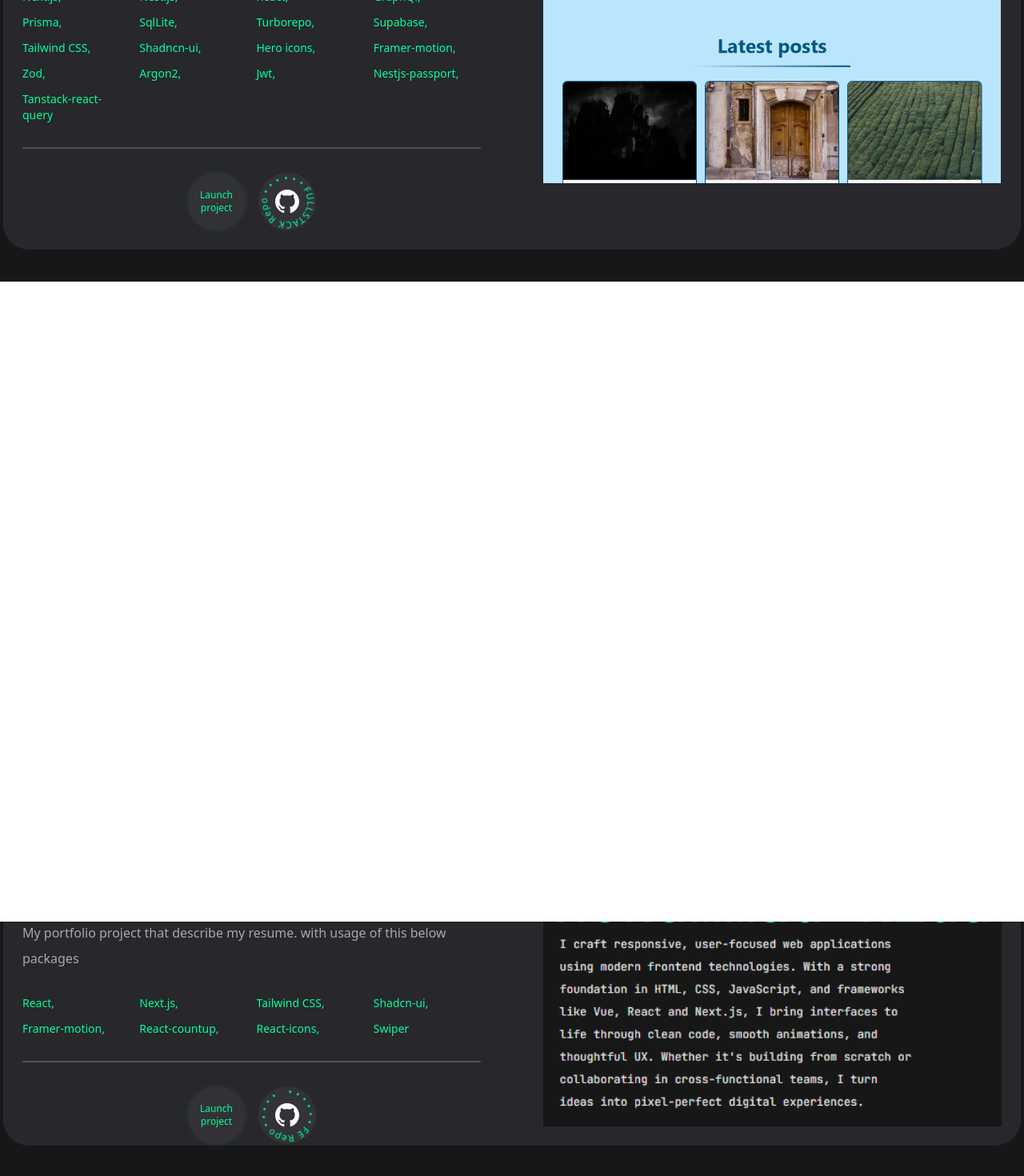
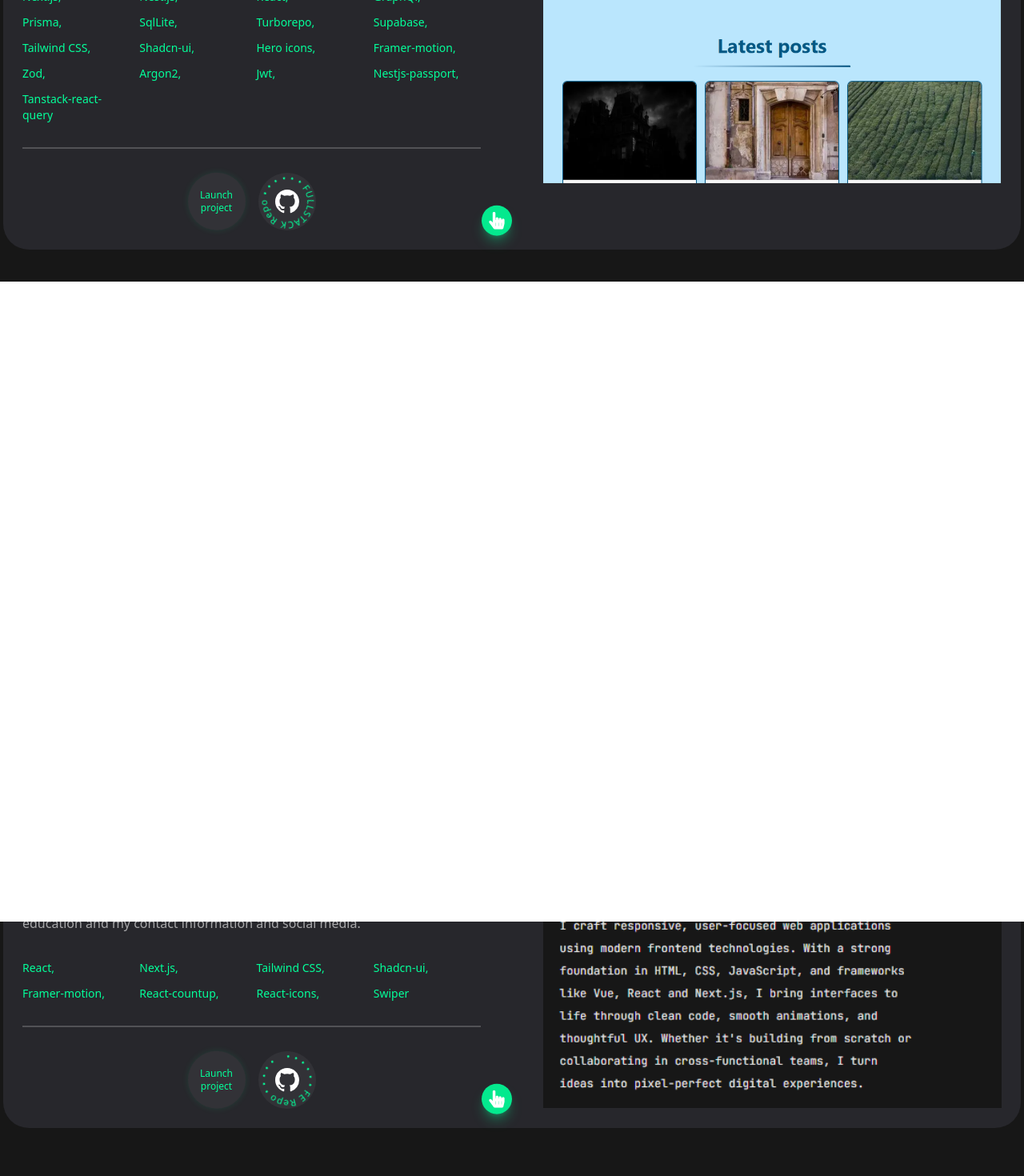
Before and after one commit to mohammadrida990/rida-portfolio, a Next.js app: page /work in a window 1280 px wide. Shown: the part 448-1918 px from the top of the page at 80% size. After the commit the page ends 1894 px from the top, so only its background shows below. Built offline with nearby package versions, Linux system fonts and the light colour scheme.

Commit message:
add details popup with animation

```diff
--- a/app/work/page.tsx
+++ b/app/work/page.tsx
@@ -1,11 +1,39 @@
 "use client";
 
 import CircleAnimation from "@/components/CircleAimation";
+import DetailsPopup from "@/components/DetailsPopup";
 import { motion } from "framer-motion";
 import Image from "next/image";
 import Link from "next/link";
+import { useState } from "react";
 import { BsArrowUpRight } from "react-icons/bs";
+import { FaHandPointer } from "react-icons/fa";
 import "swiper/css";
+
+export type Project = {
+  num: string;
+  name: string;
+  category: string;
+  description: string;
+  stack: {
+    name: string;
+  }[];
+  fe: {
+    name: string;
+  }[];
+  be?: {
+    name: string;
+  }[];
+  others: {
+    name: string;
+  }[];
+  image: string;
+  live: string;
+  github1: string;
+  github2?: string;
+};
+
+type Projects = Project[];
 
 const projects = [
   {
@@ -13,7 +41,7 @@ const projects = [
     name: "Blog system",
     category: "fullstack",
     description:
-      "A project act as blog system to add posts and allow users to interact with it. with usage of this below packages",
+      "A project act as blog system that shows posts, comments, likes and manage your post lists after authentication",
     stack: [
       { name: "Next.js" },
       { name: "Nest.js" },
@@ -24,7 +52,7 @@ const projects = [
       { name: "Turborepo" },
       { name: "Supabase" },
       { name: "Tailwind CSS" },
-      { name: "Shadncn-ui" },
+      { name: "Shadcn-ui" },
       { name: "Hero icons" },
       { name: "Framer-motion" },
       { name: "Zod" },
@@ -33,6 +61,27 @@ const projects = [
       { name: "Nestjs-passport" },
       { name: "Tanstack-react-query" },
     ],
+    fe: [
+      { name: "Next.js" },
+      { name: "React" },
+      ,
+      { name: "Tailwind CSS" },
+      { name: "Shadcn-ui" },
+      { name: "Hero icons" },
+      { name: "Framer-motion" },
+      { name: "Zod" },
+      { name: "Tanstack-react-query" },
+    ],
+    be: [
+      { name: "Nest.js" },
+      { name: "GraphQl" },
+      { name: "Prisma" },
+      { name: "SqlLite" },
+      { name: "Argon2" },
+      { name: "Jwt" },
+      { name: "Nestjs-passport" },
+    ],
+    others: [{ name: "Supabase" }, { name: "Turborepo" }],
     image: "/assets/blog.png",
     live: "https://blog-system-pi.vercel.app/",
     github1: "https://github.com/mohammadrida990/blog-system",
@@ -42,17 +91,25 @@ const projects = [
     name: "E-commerce",
     category: "fullstack",
     description:
-      "Small ecommerce project to buy products online. with usage of this below packages",
+      "Small ecommerce project that shows some products, select products, add to cart and checkout",
     stack: [
       { name: "Next.js" },
       { name: "Nest.js" },
       { name: "Tailwind CSS" },
-      { name: "Shadncn-ui" },
+      { name: "Shadcn-ui" },
       { name: "Hero icons" },
       { name: "PostgreSQL" },
       { name: "Stripe" },
       { name: "Zustand" },
     ],
+    fe: [
+      { name: "Next.js" },
+      { name: "Tailwind CSS" },
+      { name: "Shadcn-ui" },
+      { name: "Hero icons" },
+    ],
+    be: [{ name: "Nest.js" }, { name: "PostgreSQL" }],
+    others: [{ name: "Stripe" }],
     image: "/assets/eccomerce.png",
     live: "",
     github1: "https://github.com/mohammadrida990/eccomerce_frontend",
@@ -63,7 +120,7 @@ const projects = [
     name: "Rida Portfolio",
     category: "frontend",
     description:
-      "My portfolio project that describe my resume. with usage of this below packages",
+      "My portfolio project that describe my resume with skills, experience education and my contact information and social media.",
     stack: [
       { name: "React" },
       { name: "Next.js" },
@@ -74,11 +131,21 @@ const projects = [
       { name: "React-icons" },
       { name: "Swiper" },
     ],
+    fe: [
+      { name: "React" },
+      { name: "Next.js" },
+      { name: "Tailwind CSS" },
+      { name: "Shadcn-ui" },
+      { name: "Framer-motion" },
+      { name: "React-countup" },
+      { name: "React-icons" },
+    ],
+    others: [{ name: "Swiper" }],
     image: "/assets/porfolio.png",
     live: "https://rida-portfolio-five.vercel.app/",
     github1: "https://github.com/mohammadrida990/rida-portfolio",
   },
-];
+] as Projects;
 
 const leftToRight = {
   hidden: { opacity: 0, x: -100 },
@@ -99,6 +166,7 @@ const rightToLeft = {
 };
 
 const Work = () => {
+  const [selectedProject, setSelectedProject] = useState<Project | null>(null);
   return (
     <motion.section
       initial={{ opacity: 0 }}
@@ -108,14 +176,29 @@ const Work = () => {
       }}
       className="min-h-[80vh] flex flex-col justify-center py-3 xl:px-0"
     >
+      <DetailsPopup
+        selectedProject={selectedProject}
+        setSelectedProject={setSelectedProject}
+      />
       <div className="container mx-auto">
         <motion.div
           variants={leftToRight}
           initial="hidden"
           whileInView="visible"
           viewport={{ once: false, amount: 0.3 }}
-          className="flex flex-col xl:flex-row xl:gap-[30px] bg-[#27272c] rounded-4xl my-6 items-center"
+          className="relative group flex flex-col xl:flex-row xl:gap-[30px] bg-[#27272c] rounded-4xl my-6 items-center"
         >
+          <motion.div
+            onClick={() => setSelectedProject(projects[0])}
+            initial={{ y: 0 }}
+            animate={{ y: [0, -5, 0] }}
+            transition={{ duration: 1.8, repeat: Infinity, ease: "easeInOut" }}
+            className="absolute bottom-4 right-4 xl:right-1/2 bg-accent/90 p-2 rounded-full shadow-lg shadow-accent/30 text-white cursor-pointer"
+            title="Click to see details"
+          >
+            <FaHandPointer size={22} />
+          </motion.div>
+
           <div className="w-full order-2 xl:order-none xl:justify-between xl:w-[50%] xl:min-h-[460px] flex flex-col">
             <div className="flex flex-col gap-[30px] h-[50%] px-6 pb-6">
               <div className="text-8xl font-extrabold text-outline-white leading-none text-transparent">
@@ -201,8 +284,22 @@ const Work = () => {
             initial="hidden"
             whileInView="visible"
             viewport={{ once: false, amount: 0.3 }}
-            className="flex flex-col xl:flex-row xl:gap-[30px] bg-[#27272c] rounded-4xl my-8 items-center"
+            className="relative group flex flex-col xl:flex-row xl:gap-[30px] bg-[#27272c] rounded-4xl my-6 items-center"
           >
+            <motion.div
+              onClick={() => setSelectedProject(projects[1])}
+              initial={{ y: 0 }}
+              animate={{ y: [0, -5, 0] }}
+              transition={{
+                duration: 1.8,
+                repeat: Infinity,
+                ease: "easeInOut",
+              }}
+              className="absolute bottom-4 right-4 xl:right-1/2 bg-accent/90 p-2 rounded-full shadow-lg shadow-accent/30 text-white cursor-pointer"
+              title="Click to see details"
+            >
+              <FaHandPointer size={22} />
+            </motion.div>
             <div className="w-full order-2 xl:order-none xl:justify-between xl:w-[50%] xl:h-[460px] flex flex-col">
               <div className="flex flex-col gap-[30px] h-[50%] px-6 pb-6">
                 <div className="text-8xl font-extrabold text-outline-white leading-none text-transparent">
@@ -283,9 +380,20 @@ const Work = () => {
           initial="hidden"
           whileInView="visible"
           viewport={{ once: false, amount: 0.3 }}
-          className="flex flex-col xl:flex-row xl:gap-[30px] bg-[#27272c] rounded-4xl my-8 items-center"
+          className="relative group flex flex-col xl:flex-row xl:gap-[30px] bg-[#27272c] rounded-4xl my-6 items-center"
         >
-          <div className="w-full order-2 xl:order-none xl:justify-between xl:w-[50%] xl:h-[460px] flex flex-col">
+          <motion.div
+            onClick={() => setSelectedProject(projects[2])}
+            initial={{ y: 0 }}
+            animate={{ y: [0, -5, 0] }}
+            transition={{ duration: 1.8, repeat: Infinity, ease: "easeInOut" }}
+            className="absolute bottom-4 right-4 xl:right-1/2 bg-accent/90 p-2 rounded-full shadow-lg shadow-accent/30 text-white cursor-pointer"
+            title="Click to see details"
+          >
+            <FaHandPointer size={22} />
+          </motion.div>
+
+          <div className="w-full order-2 xl:order-none xl:justify-between xl:w-[50%] xl:h-min-[460px] flex flex-col">
             <div className="flex flex-col gap-[30px] h-[50%] px-6 pb-6">
               <div className="text-8xl font-extrabold text-outline-white leading-none text-transparent">
                 {projects[2].num}
--- /dev/null
+++ b/components/DetailsPopup.tsx
@@ -0,0 +1,156 @@
+import { AnimatePresence, motion } from "framer-motion";
+import Link from "next/link";
+import React from "react";
+import Image from "next/image";
+import { Project } from "@/app/work/page";
+import { IoMdCloseCircleOutline } from "react-icons/io";
+
+type Props = {
+  selectedProject: Project | null;
+  setSelectedProject: (p: Project | null) => void;
+};
+
+const DetailsPopup = ({ selectedProject, setSelectedProject }: Props) => {
+  return (
+    <AnimatePresence>
+      {selectedProject && (
+        <motion.div
+          key="modal"
+          initial={{ opacity: 0 }}
+          animate={{ opacity: 1 }}
+          exit={{ opacity: 0 }}
+          transition={{ duration: 0.4, ease: "easeInOut" }}
+          className="fixed inset-0 z-50 bg-black/70 backdrop-blur-sm flex items-center justify-center px-4"
+          onClick={() => setSelectedProject(null)}
+        >
+          <motion.div
+            onClick={(e) => e.stopPropagation()}
+            initial={{
+              opacity: 0,
+              scale: 0.85,
+              y: 40,
+              rotateX: -90,
+            }}
+            animate={{ opacity: 1, scale: 1, y: 0, rotateX: 0 }}
+            exit={{ opacity: 0, scale: 0.85, y: 40, rotateX: -90 }}
+            transition={{
+              type: "spring",
+              stiffness: 100,
+              damping: 30,
+            }}
+            className="relative w-full max-w-5xl bg-white/10 backdrop-blur-xl rounded-3xl shadow-2xl border border-white/10 p-8 overflow-y-auto max-h-[90vh] text-white"
+          >
+            <button
+              className="absolute top-4 right-4 text-accent/70 hover:text-accent transition text-2xl cursor-pointer"
+              onClick={() => setSelectedProject(null)}
+            >
+              <IoMdCloseCircleOutline />
+            </button>
+
+            <h2 className="text-4xl font-bold mb-3 capitalize">
+              {selectedProject.category} project
+            </h2>
+            <p className="text-white/70 mb-6">{selectedProject.description}</p>
+
+            <motion.div
+              initial={{ opacity: 0, y: 50 }}
+              animate={{ opacity: 1, y: 0 }}
+              transition={{ duration: 3.7, ease: "easeOut" }}
+              className="relative w-full min-h-[400px] xl:min-h-[500px] h-[300px] rounded-xl overflow-hidden"
+            >
+              <Image
+                src={selectedProject.image}
+                alt={selectedProject.name}
+                fill
+                className="object-contain p-6"
+              />
+            </motion.div>
+
+            <div className="text-center">
+              <p className="text-white/70 mb-3 font-extralight mx-auto inline-block border-b border-accent/40">
+                Summery of Packages, libraries, frameworks and tools that used
+                in these project:
+              </p>
+            </div>
+
+            <p className="text-sm text-white/70 mb-3 font-extralight">
+              Frontend tools:
+            </p>
+            <ul className="flex flex-wrap gap-3 mb-4">
+              {selectedProject.fe.map((item, i) => (
+                <li
+                  key={i}
+                  className="bg-accent/10 text-accent px-3 py-1 rounded-full text-sm border border-accent/30 hover:border-accent/70"
+                >
+                  {item.name}
+                </li>
+              ))}
+            </ul>
+
+            {selectedProject.be && (
+              <>
+                <p className="text-sm text-white/70 mb-3 font-extralight">
+                  Backend tools:
+                </p>
+                <ul className="flex flex-wrap gap-3 mb-4">
+                  {selectedProject.be.map((item, i) => (
+                    <li
+                      key={i}
+                      className="bg-accent/10 text-accent px-3 py-1 rounded-full text-sm border border-accent/30 hover:border-accent/70"
+                    >
+                      {item.name}
+                    </li>
+                  ))}
+                </ul>
+              </>
+            )}
+
+            <p className="text-sm text-white/70 mb-3 font-extralight">
+              Additional tools:
+            </p>
+            <ul className="flex flex-wrap gap-3 mb-4">
+              {selectedProject.others.map((item, i) => (
+                <li
+                  key={i}
+                  className="bg-accent/10 text-accent px-3 py-1 rounded-full text-sm border border-accent/30 hover:border-accent/70"
+                >
+                  {item.name}
+                </li>
+              ))}
+            </ul>
+
+            <div className="flex gap-6 mt-6 pt-3 items-center justify-center border-t-4 border-white/40 rounded-2xl md:text-sm text-xs">
+              <Link
+                href={selectedProject.github1}
+                target="_blank"
+                className="text-accent underline"
+              >
+                View GitHub Repo
+              </Link>
+
+              {selectedProject.github2 && (
+                <Link
+                  href={selectedProject.github2}
+                  target="_blank"
+                  className="text-accent underline"
+                >
+                  View GitHub Repo (BE)
+                </Link>
+              )}
+
+              <Link
+                href={selectedProject.live}
+                target="_blank"
+                className="bg-accent text-white px-6 py-2 text-center rounded-full hover:bg-accent/80 transition"
+              >
+                Launch Project
+              </Link>
+            </div>
+          </motion.div>
+        </motion.div>
+      )}
+    </AnimatePresence>
+  );
+};
+
+export default DetailsPopup;
```
